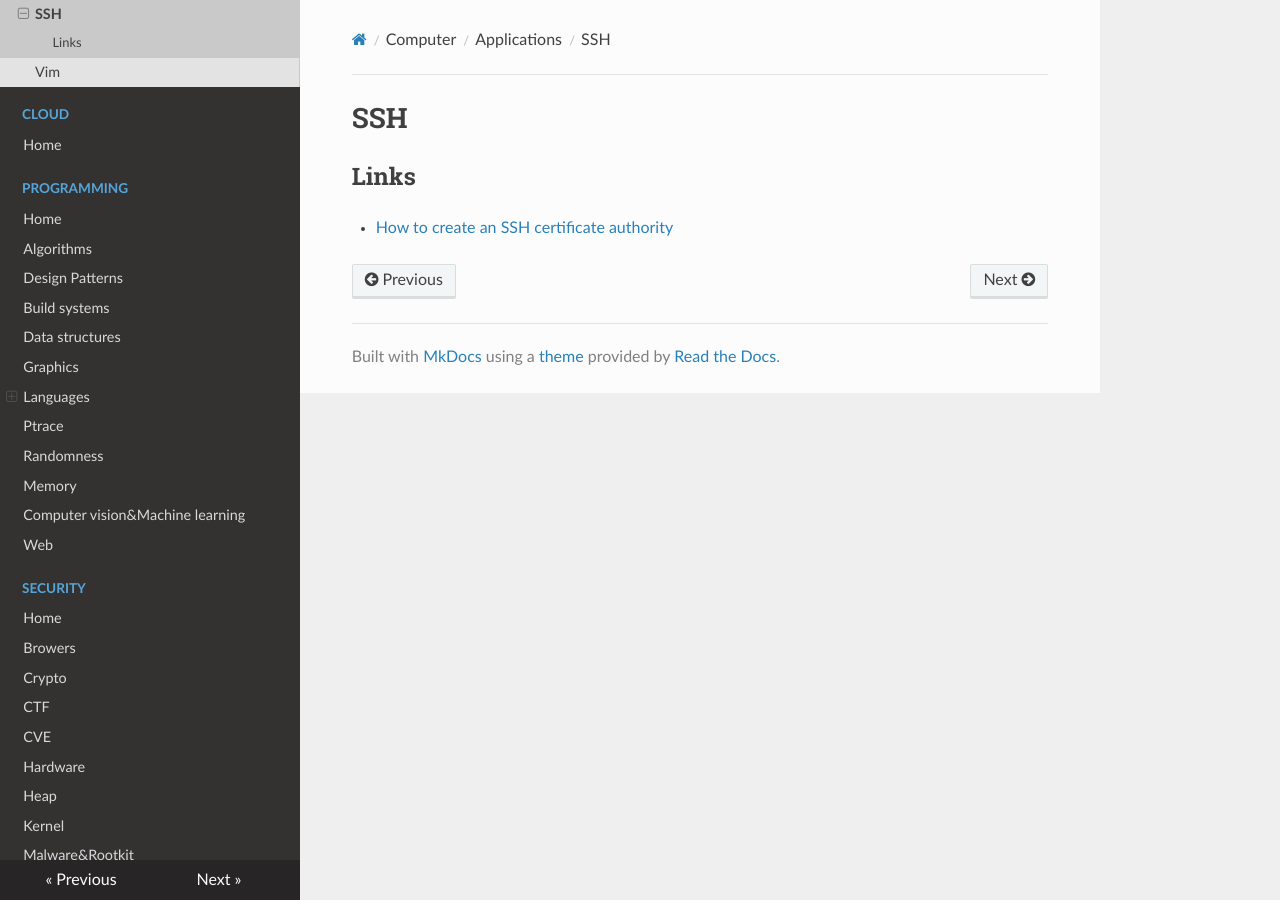
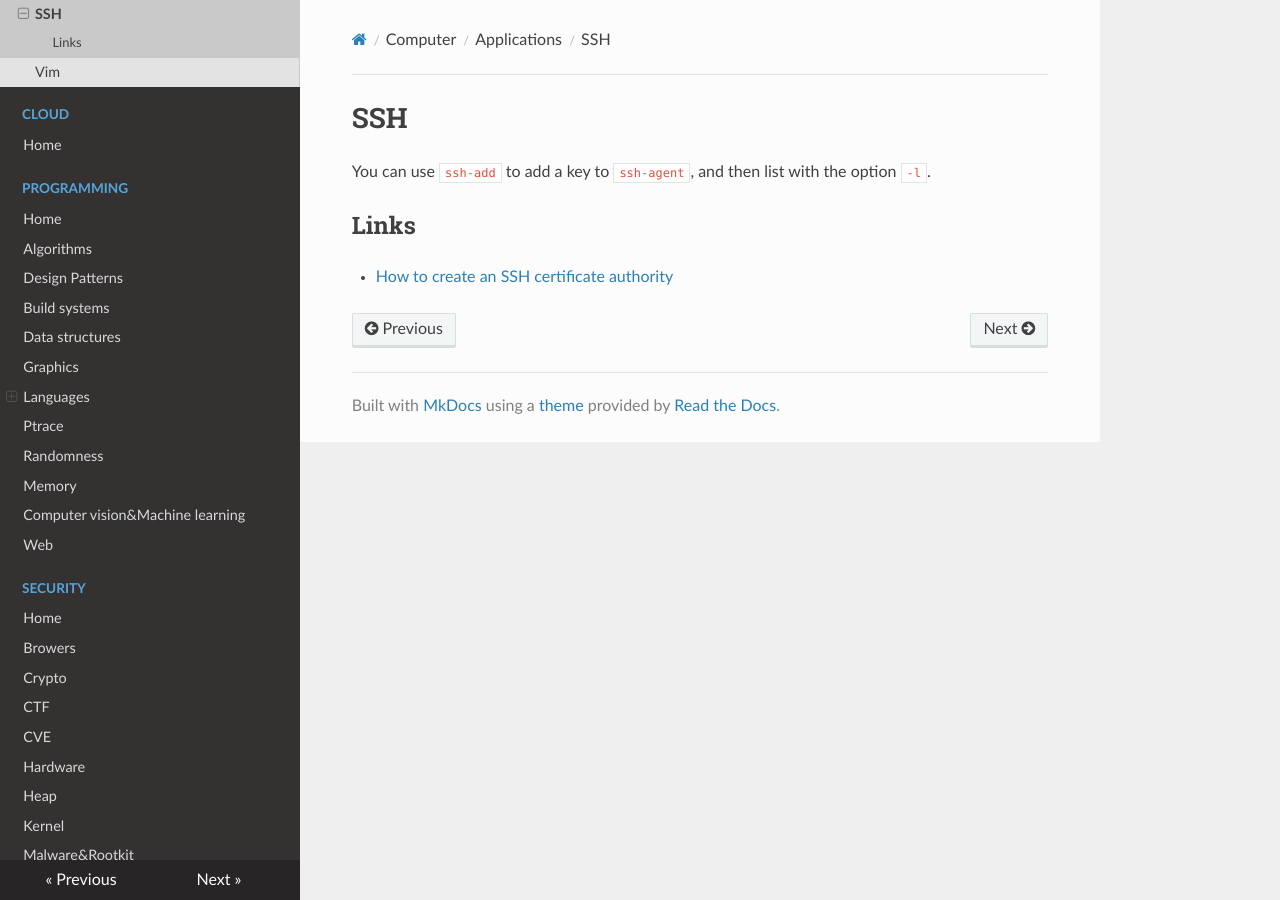
Before and after one commit to gipi/low-level, an MkDocs documentation site: the page built from docs/applications/ssh.md, in a window 1280 px wide. Built offline with MkDocs 1.6.1, drawn with Linux system fonts in a browser that asks for light colours; nearby versions of some CDN libraries.

Commit message:
Add note about ssh-add.

```diff
--- a/docs/applications/ssh.md
+++ b/docs/applications/ssh.md
@@ -1,4 +1,7 @@
 # SSH
+
+You can use ``ssh-add`` to add a key to ``ssh-agent``, and then list
+with the option ``-l``.
 
 ## Links
 
```
